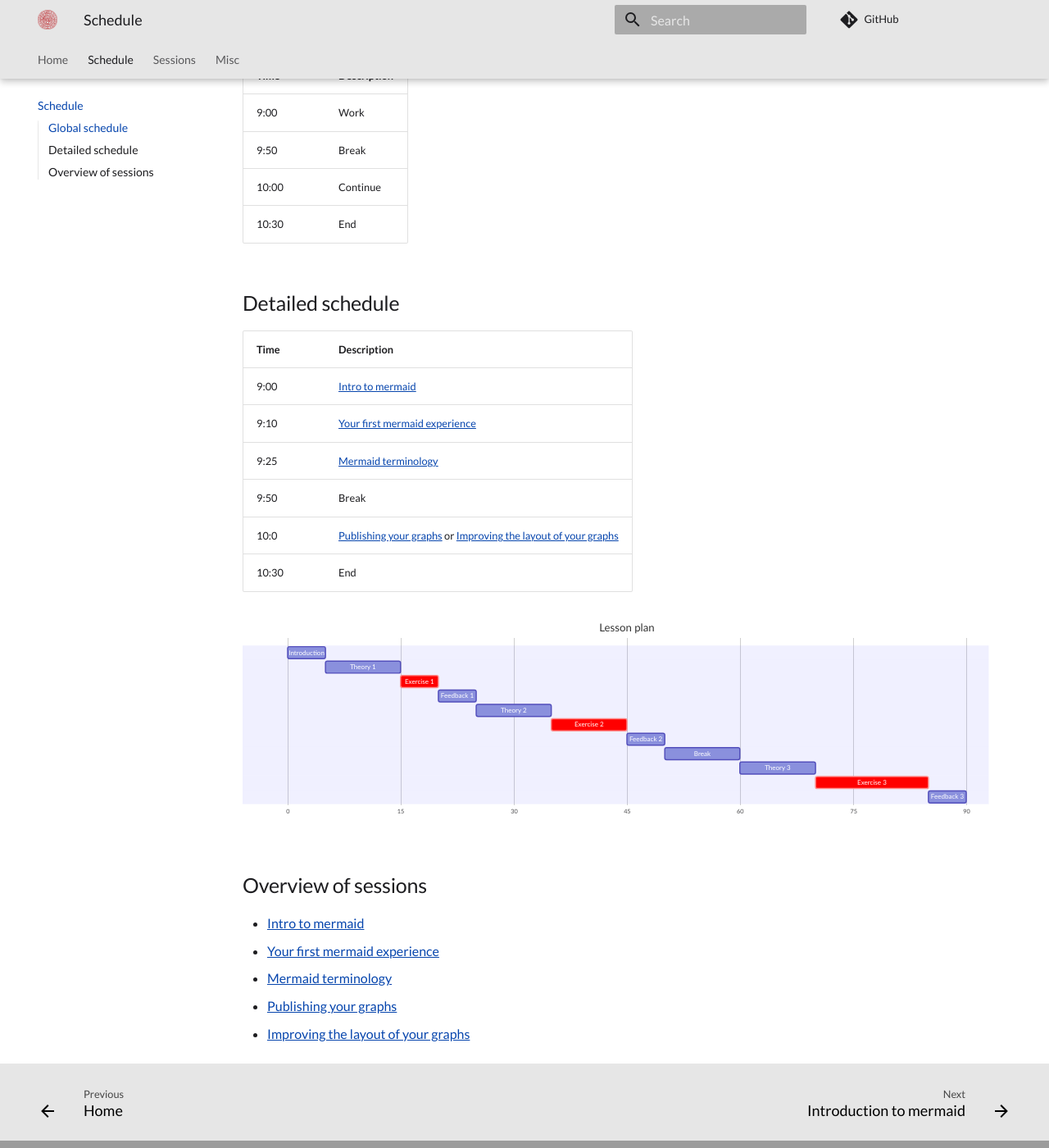
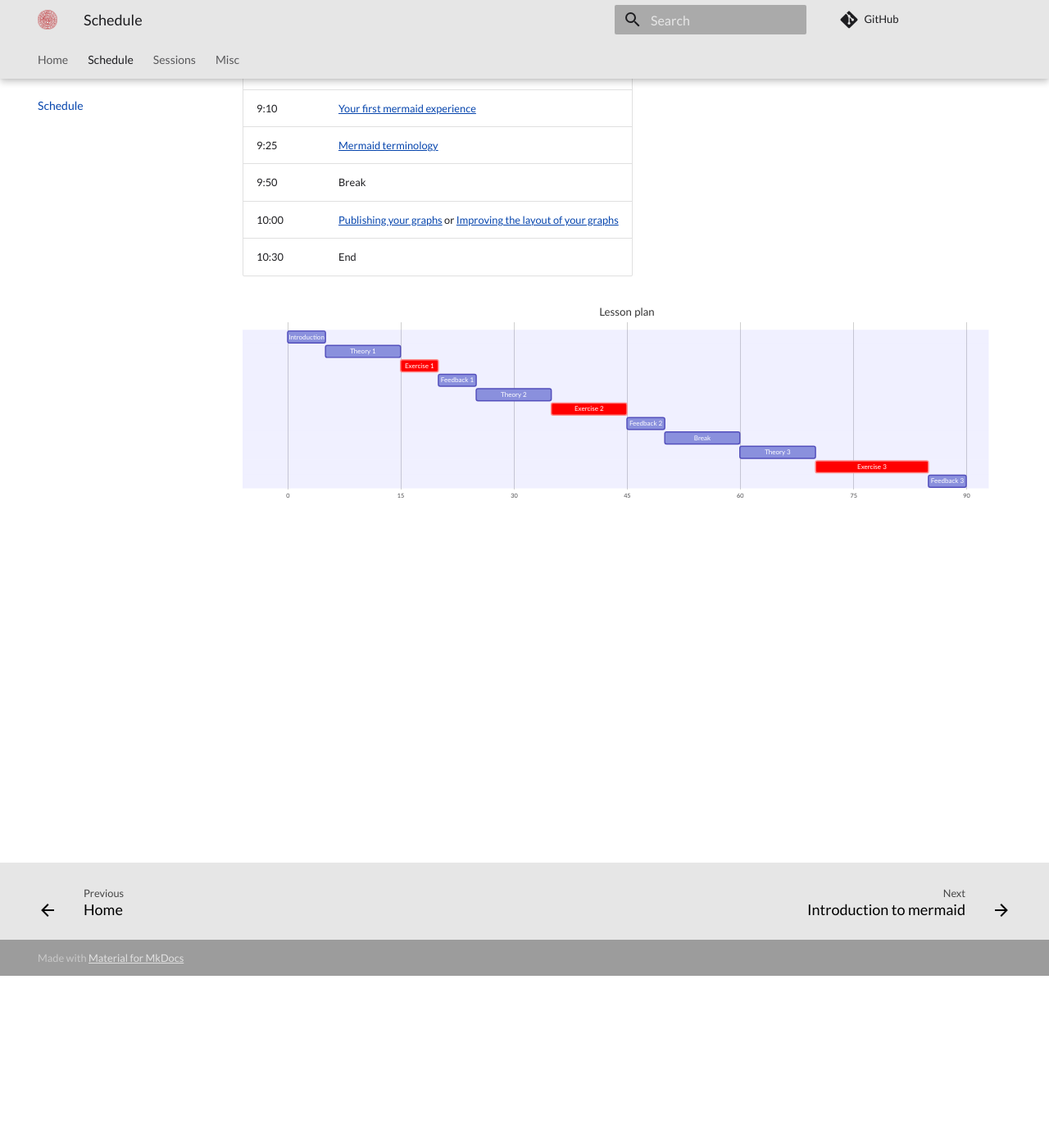
Before and after one commit to richelbilderbeek/lesson_mermaid, an MkDocs documentation site: the page built from docs/schedule.md, in a window 1280 px wide and 1400 px high, scrolled down 210 px. Shown: the whole window at 82% size. Built offline with MkDocs 1.6.1 and Material for MkDocs 9.7.7, drawn with Linux system fonts in a browser that asks for light colours; comment, search, counter and statistics services are not loaded.

Commit message:
Simplify

````diff
--- a/docs/schedule.md
+++ b/docs/schedule.md
@@ -1,15 +1,4 @@
 # Schedule
-
-## Global schedule
-
-Time |Description
------|-----------
-9:00 |Work
-9:50 |Break
-10:00|Continue
-10:30|End
-
-## Detailed schedule
 
 Time |Description
 -----|-----------
@@ -17,7 +6,7 @@ Time |Description
 9:10 |[Your first mermaid experience](../sessions/first_experience.md)
 9:25 |[Mermaid terminology](../sessions/mermaid_terminology.md)
 9:50 |Break
-10:0 |[Publishing your graphs](../sessions/publishing_graphs.md) or [Improving the layout of your graphs](../sessions/improving_layout.md)
+10:00|[Publishing your graphs](../sessions/publishing_graphs.md) or [Improving the layout of your graphs](../sessions/improving_layout.md)
 10:30|End
 
 
@@ -38,11 +27,3 @@ gantt
   Exercise 3: crit, exercise_3, after theory_3, 15s
   Feedback 3: feedback_3, after exercise_3, 5s
 ```
-
-## Overview of sessions
-
-- [Intro to mermaid](../sessions/intro_to_mermaid.md)
-- [Your first mermaid experience](../sessions/first_experience.md)
-- [Mermaid terminology](../sessions/mermaid_terminology.md)
-- [Publishing your graphs](../sessions/publishing_graphs.md)
-- [Improving the layout of your graphs](../sessions/improving_layout.md)
````
